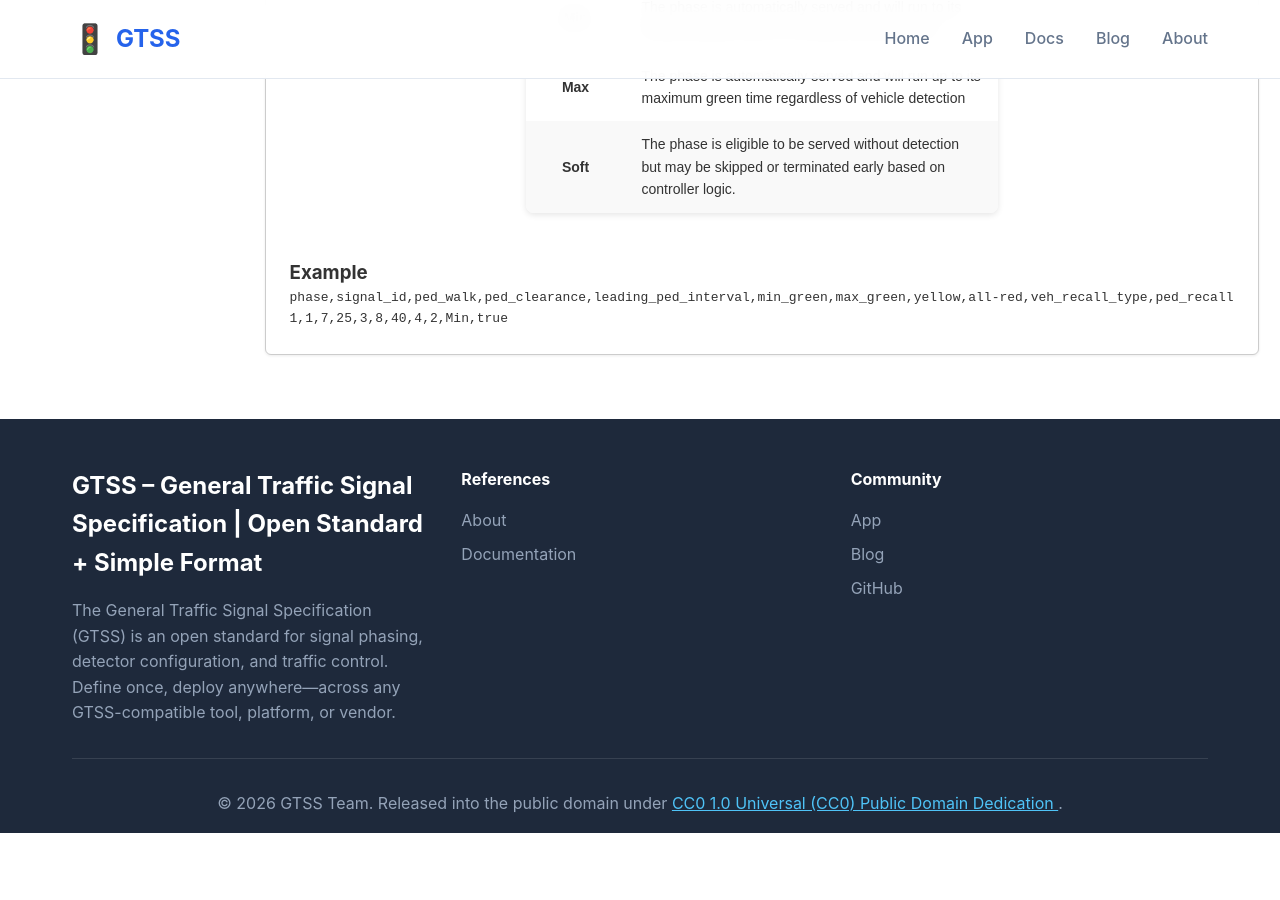
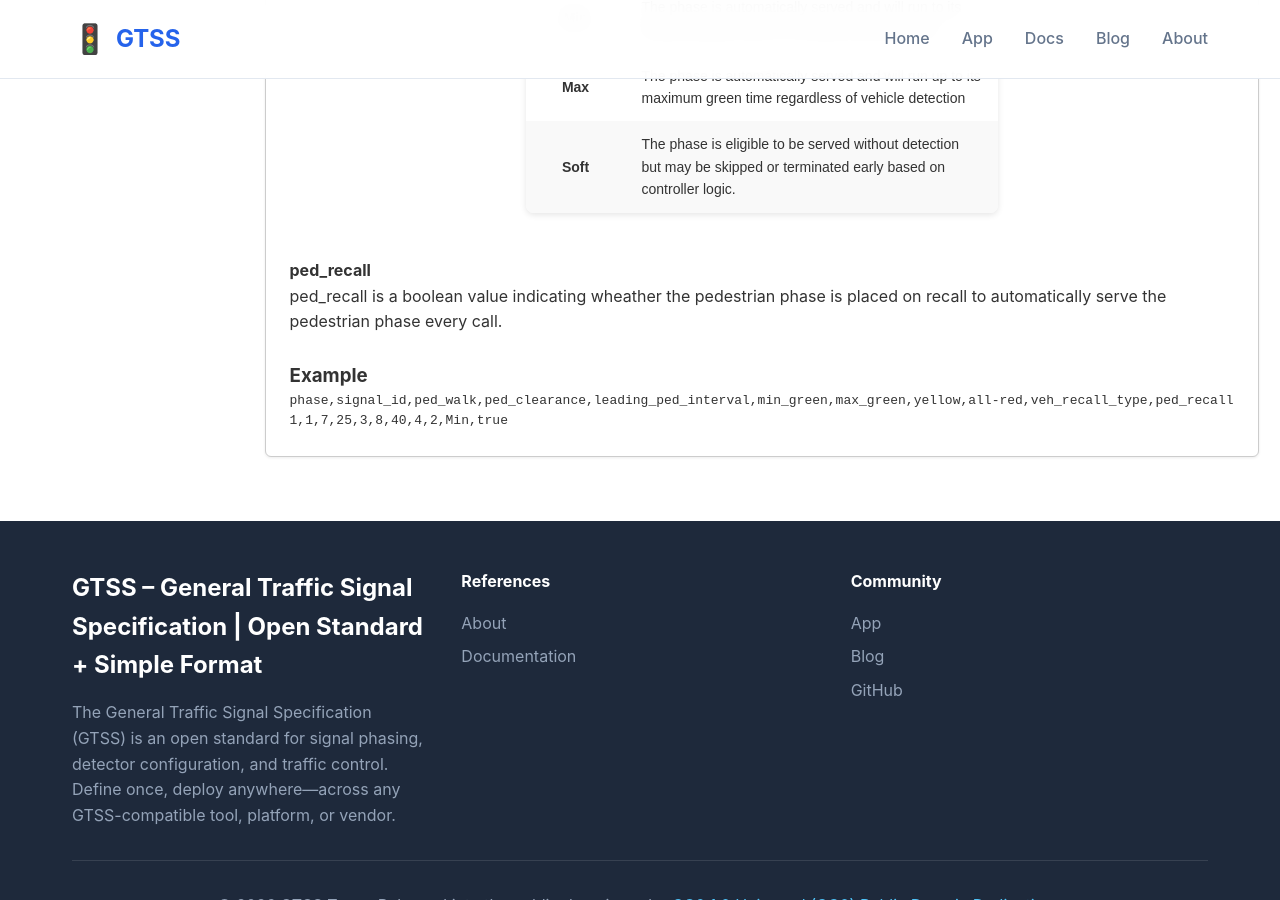
Before and after one commit to redmond2742/GTSS, a Jekyll site: the page built from documentation/basic_timings.md, in a window 1280 px wide and 900 px high, scrolled down 1506 px. Built offline with Jekyll 4.4.1, drawn with Linux system fonts in a browser that asks for light colours; before the commit the page ends 2339 px from its top, so only the background shows below that.

Commit message:
desc. for ped recall

````diff
--- a/documentation/basic_timings.md
+++ b/documentation/basic_timings.md
@@ -131,6 +131,12 @@ veh_recall_type defines whether a phase is placed in recall to serve vehicles wi
 
 <br>
 
+#### ped_recall
+
+ped_recall is a boolean value indicating wheather the pedestrian phase is placed on recall to automatically serve the pedestrian phase every call.
+
+<br>
+
 ### Example
 
 ```csv
````
